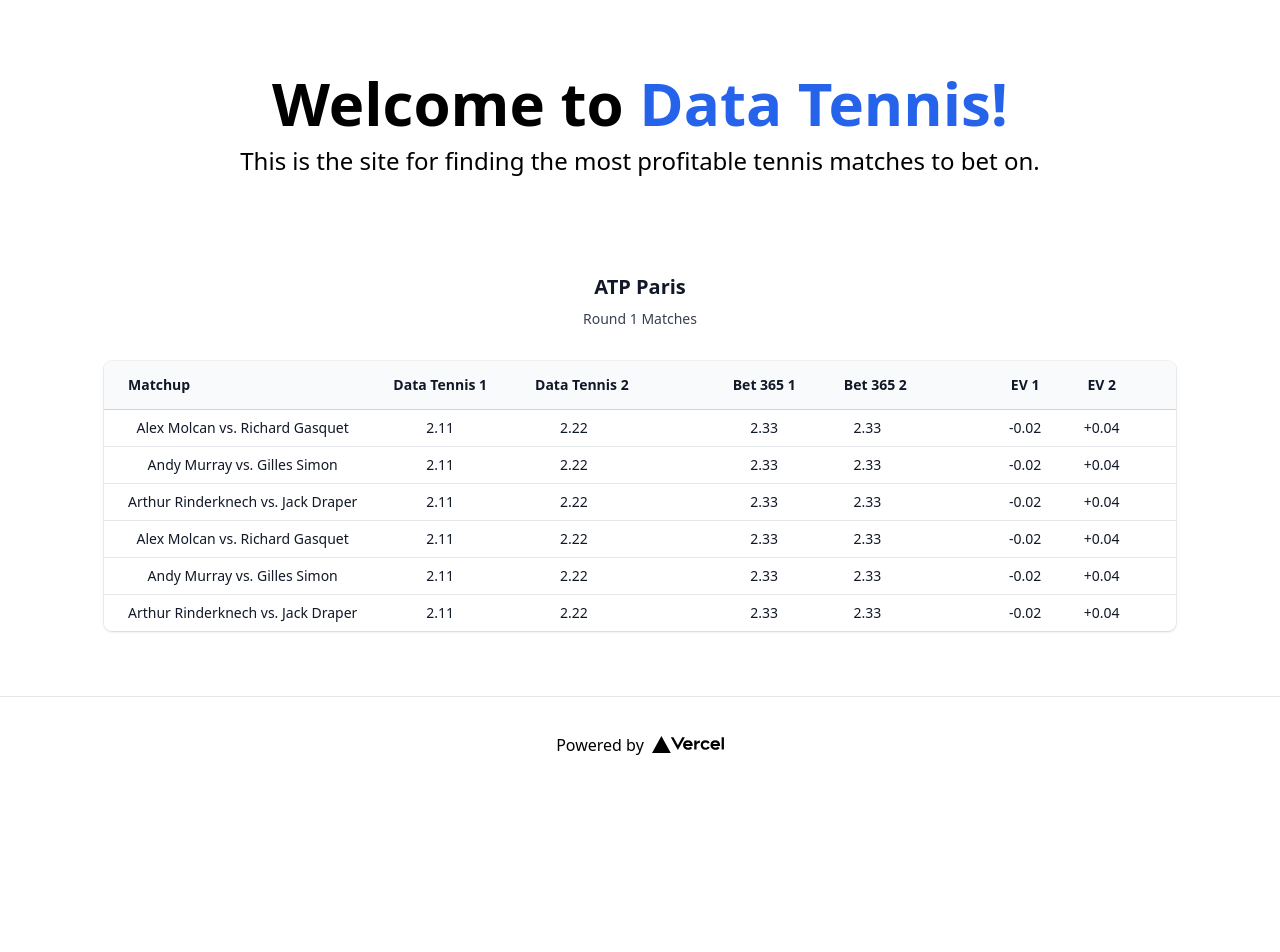
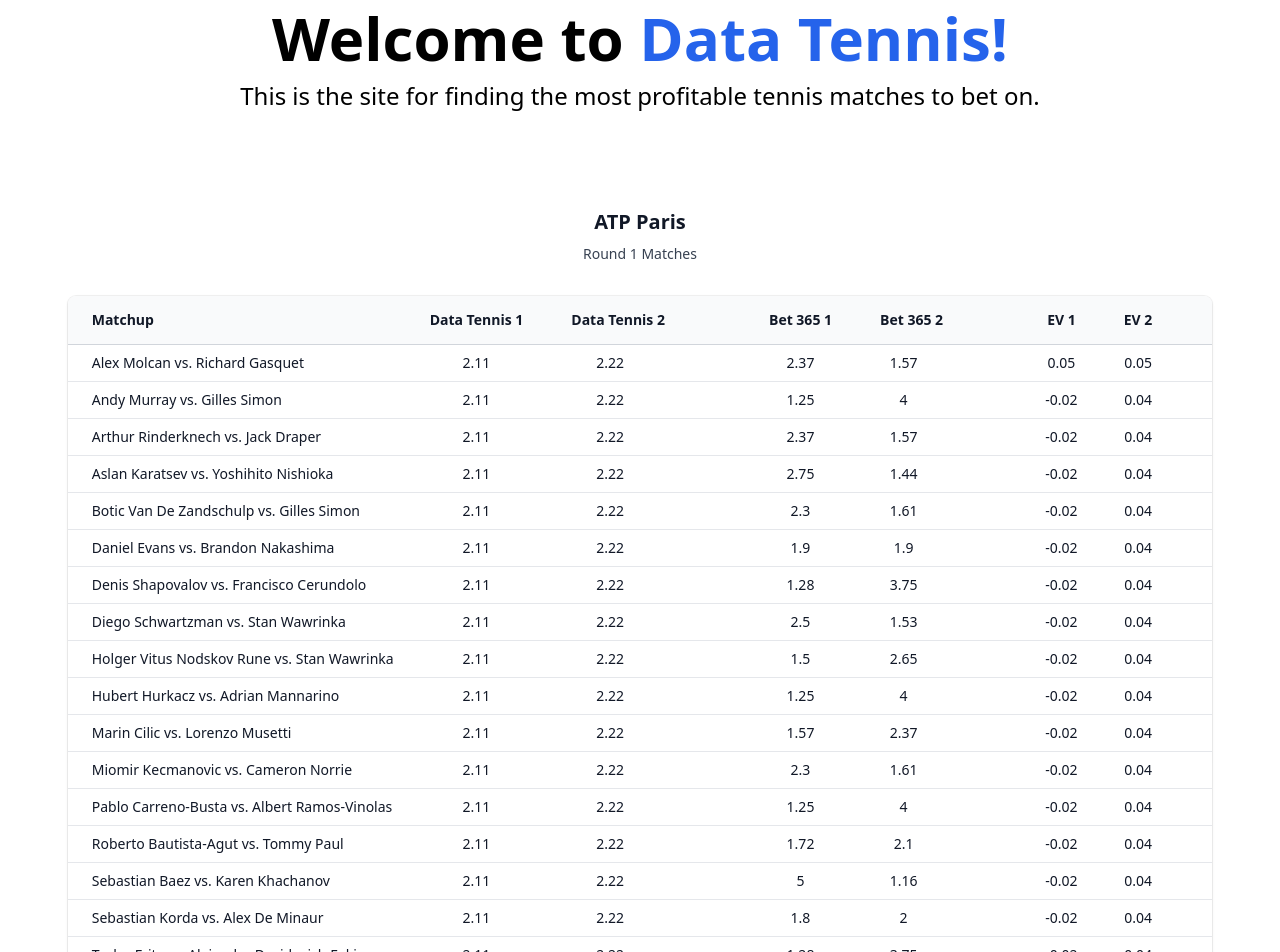
Before and after one commit to Aleksipa/Tennis-web, a Next.js app: page / in a window 1280 px wide. Shown: the top 952 px of the page. Before the commit the page ends 800 px from the top, so only its background shows below. Built offline with nearby package versions, Linux system fonts and the light colour scheme.

Commit message:
Add real matches

```diff
--- a/pages/index.tsx
+++ b/pages/index.tsx
@@ -2,60 +2,159 @@ import type { NextPage } from "next";
 import Head from "next/head";
 import Image from "next/image";
 
-const transactions = [
+const matches = [
   {
     matchup: "Alex Molcan vs. Richard Gasquet",
-    data_tennis_1: "2.11",
-    data_tennis_2: "2.22",
-    bet365_1: "2.33",
-    bet365_2: "2.44",
-    quantity: "-0.02",
-    netAmount: "+0.04",
+    data_tennis_1: 2.11,
+    data_tennis_2: 2.22,
+    bet365_1: 2.37,
+    bet365_2: 1.57,
+    EV_1: 0.05,
+    EV_2: 0.05,
   },
   {
     matchup: "Andy Murray vs. Gilles Simon",
-    data_tennis_1: "2.11",
-    data_tennis_2: "2.22",
-    bet365_1: "2.33",
-    bet365_2: "2.44",
-    quantity: "-0.02",
-    netAmount: "+0.04",
+    data_tennis_1: 2.11,
+    data_tennis_2: 2.22,
+    bet365_1: 1.25,
+    bet365_2: 4.0,
+    EV_1: -0.02,
+    EV_2: 0.04,
   },
   {
     matchup: "Arthur Rinderknech vs. Jack Draper",
-    data_tennis_1: "2.11",
-    data_tennis_2: "2.22",
-    bet365_1: "2.33",
-    bet365_2: "2.44",
-    quantity: "-0.02",
-    netAmount: "+0.04",
+    data_tennis_1: 2.11,
+    data_tennis_2: 2.22,
+    bet365_1: 2.37,
+    bet365_2: 1.57,
+    EV_1: -0.02,
+    EV_2: 0.04,
   },
   {
-    matchup: "Alex Molcan vs. Richard Gasquet",
-    data_tennis_1: "2.11",
-    data_tennis_2: "2.22",
-    bet365_1: "2.33",
-    bet365_2: "2.44",
-    quantity: "-0.02",
-    netAmount: "+0.04",
+    matchup: "Aslan Karatsev vs. Yoshihito Nishioka",
+    data_tennis_1: 2.11,
+    data_tennis_2: 2.22,
+    bet365_1: 2.75,
+    bet365_2: 1.44,
+    EV_1: -0.02,
+    EV_2: 0.04,
   },
   {
-    matchup: "Andy Murray vs. Gilles Simon",
-    data_tennis_1: "2.11",
-    data_tennis_2: "2.22",
-    bet365_1: "2.33",
-    bet365_2: "2.44",
-    quantity: "-0.02",
-    netAmount: "+0.04",
+    matchup: "Botic Van De Zandschulp vs. Gilles Simon",
+    data_tennis_1: 2.11,
+    data_tennis_2: 2.22,
+    bet365_1: 2.3,
+    bet365_2: 1.61,
+    EV_1: -0.02,
+    EV_2: 0.04,
   },
   {
-    matchup: "Arthur Rinderknech vs. Jack Draper",
-    data_tennis_1: "2.11",
-    data_tennis_2: "2.22",
-    bet365_1: "2.33",
-    bet365_2: "2.44",
-    quantity: "-0.02",
-    netAmount: "+0.04",
+    matchup: "Daniel Evans vs. Brandon Nakashima",
+    data_tennis_1: 2.11,
+    data_tennis_2: 2.22,
+    bet365_1: 1.9,
+    bet365_2: 1.9,
+    EV_1: -0.02,
+    EV_2: 0.04,
+  },
+  {
+    matchup: "Denis Shapovalov vs. Francisco Cerundolo",
+    data_tennis_1: 2.11,
+    data_tennis_2: 2.22,
+    bet365_1: 1.28,
+    bet365_2: 3.75,
+    EV_1: -0.02,
+    EV_2: +0.04,
+  },
+  {
+    matchup: "Diego Schwartzman vs. Stan Wawrinka",
+    data_tennis_1: 2.11,
+    data_tennis_2: 2.22,
+    bet365_1: 2.5,
+    bet365_2: 1.53,
+    EV_1: -0.02,
+    EV_2: 0.04,
+  },
+  {
+    matchup: "Holger Vitus Nodskov Rune vs. Stan Wawrinka",
+    data_tennis_1: 2.11,
+    data_tennis_2: 2.22,
+    bet365_1: 1.5,
+    bet365_2: 2.65,
+    EV_1: -0.02,
+    EV_2: 0.04,
+  },
+  {
+    matchup: "Hubert Hurkacz vs. Adrian Mannarino",
+    data_tennis_1: 2.11,
+    data_tennis_2: 2.22,
+    bet365_1: 1.25,
+    bet365_2: 4.0,
+    EV_1: -0.02,
+    EV_2: 0.04,
+  },
+  {
+    matchup: "Marin Cilic vs. Lorenzo Musetti",
+    data_tennis_1: 2.11,
+    data_tennis_2: 2.22,
+    bet365_1: 1.57,
+    bet365_2: 2.37,
+    EV_1: -0.02,
+    EV_2: 0.04,
+  },
+  {
+    matchup: "Miomir Kecmanovic vs. Cameron Norrie",
+    data_tennis_1: 2.11,
+    data_tennis_2: 2.22,
+    bet365_1: 2.3,
+    bet365_2: 1.61,
+    EV_1: -0.02,
+    EV_2: 0.04,
+  },
+  {
+    matchup: "Pablo Carreno-Busta vs. Albert Ramos-Vinolas",
+    data_tennis_1: 2.11,
+    data_tennis_2: 2.22,
+    bet365_1: 1.25,
+    bet365_2: 4.0,
+    EV_1: -0.02,
+    EV_2: 0.04,
+  },
+  {
+    matchup: "Roberto Bautista-Agut vs. Tommy Paul",
+    data_tennis_1: 2.11,
+    data_tennis_2: 2.22,
+    bet365_1: 1.72,
+    bet365_2: 2.1,
+    EV_1: -0.02,
+    EV_2: 0.04,
+  },
+  {
+    matchup: "Sebastian Baez vs. Karen Khachanov",
+    data_tennis_1: 2.11,
+    data_tennis_2: 2.22,
+    bet365_1: 5.0,
+    bet365_2: 1.16,
+    EV_1: -0.02,
+    EV_2: 0.04,
+  },
+  {
+    matchup: "Sebastian Korda vs. Alex De Minaur",
+    data_tennis_1: 2.11,
+    data_tennis_2: 2.22,
+    bet365_1: 1.8,
+    bet365_2: 2.0,
+    EV_1: -0.02,
+    EV_2: 0.04,
+  },
+  {
+    matchup: "Taylor Fritz vs. Alejandro Davidovich Fokina",
+    data_tennis_1: 2.11,
+    data_tennis_2: 2.22,
+    bet365_1: 1.28,
+    bet365_2: 3.75,
+    EV_1: -0.02,
+    EV_2: 0.04,
   },
 ];
 
@@ -63,7 +162,7 @@ const Home: NextPage = () => {
   return (
     <div className="flex min-h-screen flex-col items-center justify-center py-2">
       <Head>
-        <title>Create Next App</title>
+        <title>Tennis Data</title>
         <link rel="icon" href="/favicon.ico" />
       </Head>
 
@@ -145,28 +244,28 @@ const Home: NextPage = () => {
                       </tr>
                     </thead>
                     <tbody className="divide-y divide-gray-200 bg-white">
-                      {transactions.map((transaction) => (
-                        <tr key={transaction.matchup}>
-                          <td className="whitespace-nowrap py-2 pl-4 pr-3 text-sm text-gray-900 sm:pl-6">
-                            {transaction.matchup}
+                      {matches.map((match) => (
+                        <tr key={match.matchup}>
+                          <td className="whitespace-nowrap text-left py-2 pl-4 pr-3 text-sm text-gray-900 sm:pl-6">
+                            {match.matchup}
                           </td>
                           <td className="whitespace-nowrap px-2 py-2 text-sm text-gray-900">
-                            {transaction.data_tennis_1}
+                            {match.data_tennis_1}
                           </td>
                           <td className="whitespace-nowrap px-2 pr-20 py-2 text-sm text-gray-900">
-                            {transaction.data_tennis_2}
+                            {match.data_tennis_2}
                           </td>
                           <td className="whitespace-nowrap px-2 py-2 text-sm text-gray-900">
-                            {transaction.bet365_1}
+                            {match.bet365_1}
                           </td>
                           <td className="whitespace-nowrap px-2 pr-20 py-2 text-sm text-gray-900">
-                            {transaction.bet365_1}
+                            {match.bet365_2}
                           </td>
                           <td className="whitespace-nowrap px-2 py-2 text-sm text-gray-900">
-                            {transaction.quantity}
+                            {match.EV_1}
                           </td>
                           <td className="whitespace-nowrap px-2 py-2 text-sm text-gray-900">
-                            {transaction.netAmount}
+                            {match.EV_2}
                           </td>
                         </tr>
                       ))}
@@ -179,7 +278,7 @@ const Home: NextPage = () => {
         </div>
       </main>
 
-      <footer className="flex h-24 w-full items-center justify-center border-t">
+      <footer className="flex h-24 w-full items-center justify-center border-t mt-24">
         <a
           className="flex items-center justify-center gap-2"
           href="https://vercel.com?utm_source=create-next-app&utm_medium=default-template&utm_campaign=create-next-app"
```
